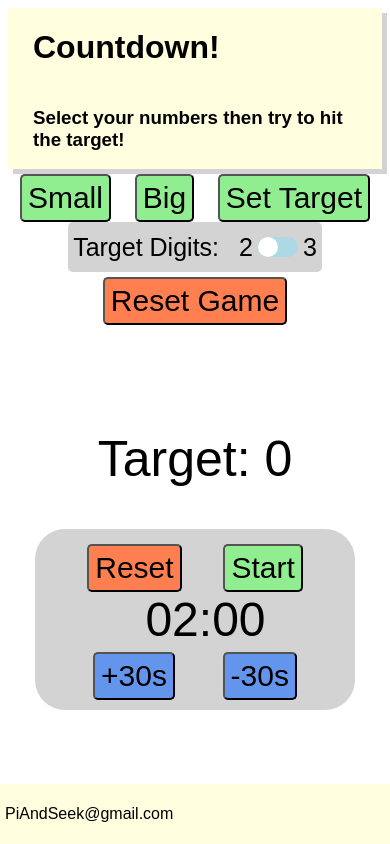
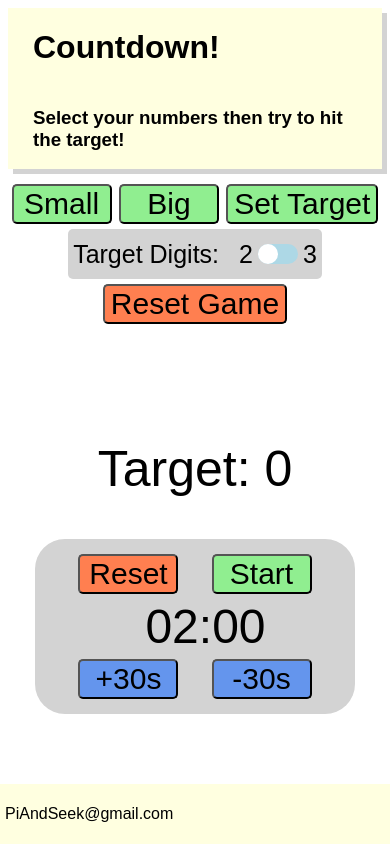
Before and after one commit to liamonk/countdown, a React (Vite) app: page / in a window 390 px wide. Built offline with nearby package versions, Linux system fonts and the light colour scheme.

Commit message:
few tweaks to margins for phone display

```diff
--- a/src/components/Button.jsx
+++ b/src/components/Button.jsx
@@ -8,8 +8,8 @@ export default function Button(props) {
     background-color: ${props.backgroundColor};
     border-radius: 5px;
     margin-top: 5px;
-    padding-top: 5px;
-    padding-bottom: 5px;
+    margin-bottom: 5px;
+    min-width: 100px;
   `;
 
   return <StyledButton onClick={props.handleClick}>{props.text}</StyledButton>;
--- a/src/components/Header.jsx
+++ b/src/components/Header.jsx
@@ -10,6 +10,7 @@ const StyledHeader = styled.div`
   box-shadow: 5px 5px lightgrey;
   padding-left: 25px;
   padding-right: 25px;
+  margin-bottom: 10px;
 `;
 
 export default function Header() {
```
